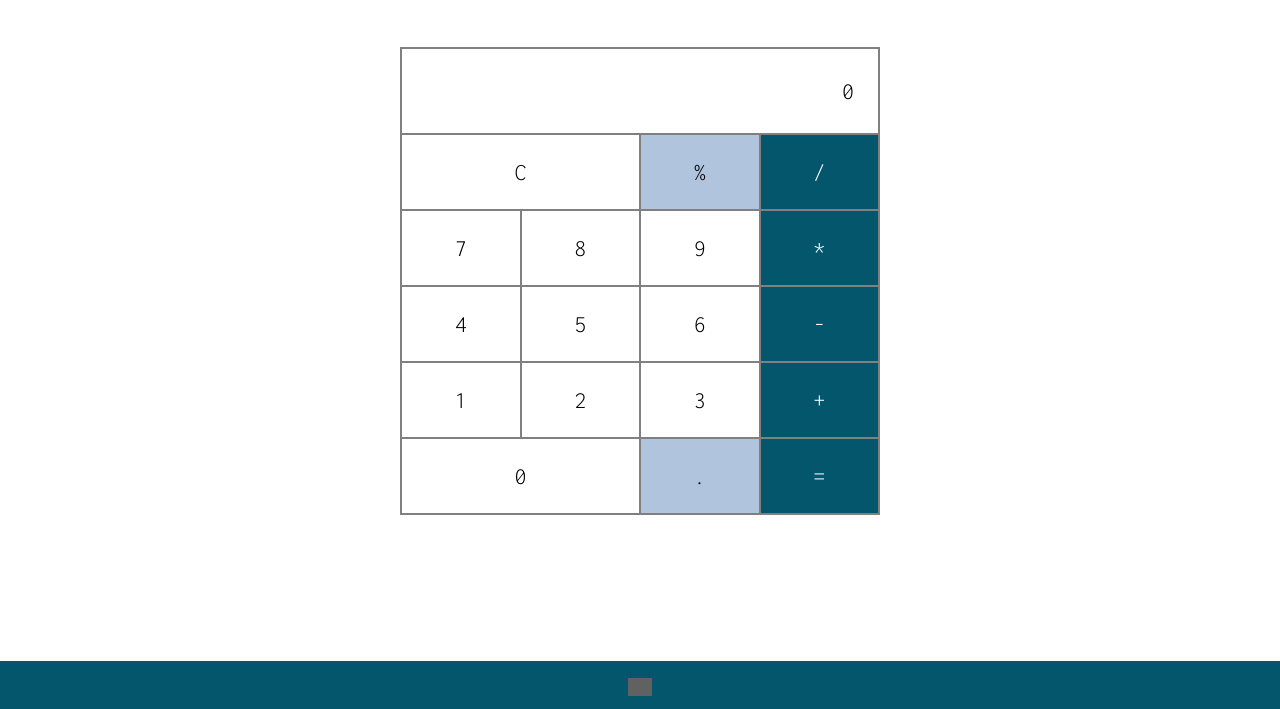
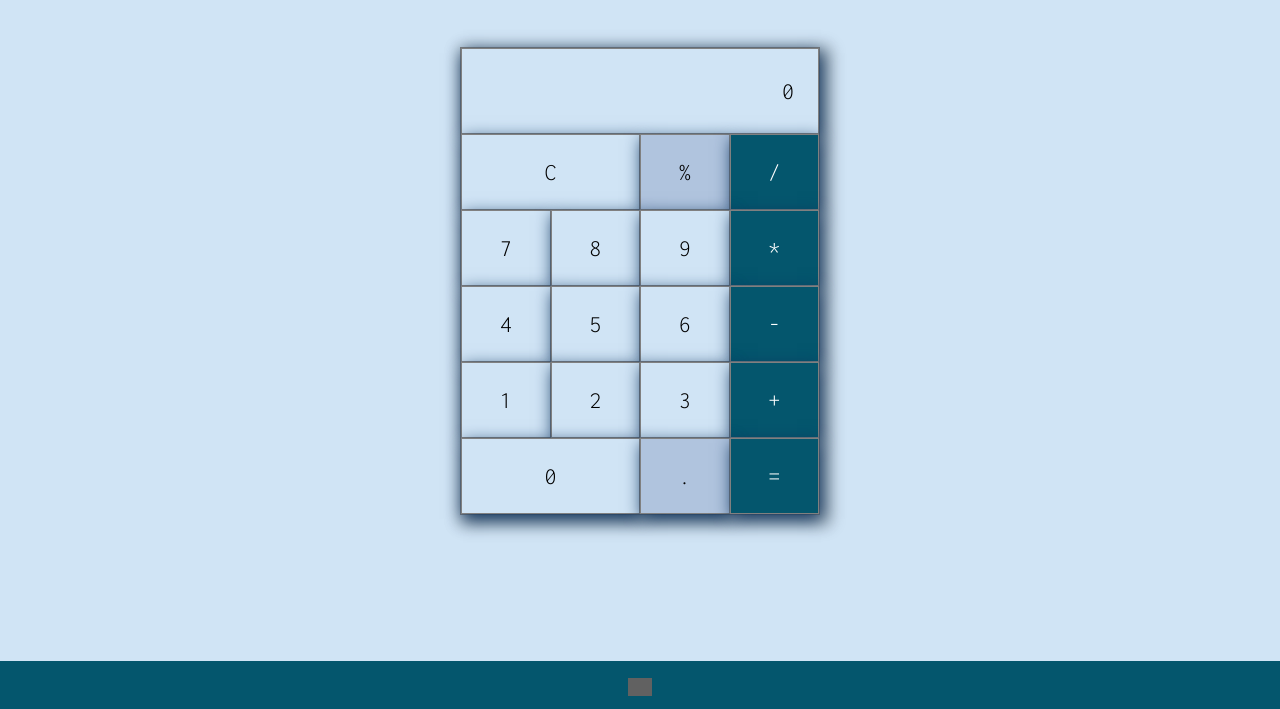
Before and after one commit to MaximilianoCoceres/calculadora, a plain HTML site: page index.html in a window 1280 px wide. Shown: the part 99-808 px from the top of the page. Drawn offline with Linux system fonts and the light colour scheme; grey boxes are pictures that could not be loaded.

Commit message:
agrego relieve a la calculadora

```diff
--- a/style.css
+++ b/style.css
@@ -14,6 +14,8 @@ html{
     height: 95vh;
     padding: 1em;
     font-size: 1.5em;
+    background: #D0E4F5
+
 
 
 }
@@ -23,8 +25,9 @@ html{
     display: flex;
     flex-direction: column;
     width: 100%;
-    max-width: 20em;
+    max-width: 15em;
     border: 1px solid grey;
+    box-shadow: 5px 5px 15px 5px rgba(0,0,0,0.33);
 }
 
 .calculator-display{
@@ -33,6 +36,7 @@ html{
     text-align: right;
     border: 1px solid gray;
     overflow-x: auto;
+    box-shadow: 2px 5px 16px 0px #0B325E, -9px -15px 0px -13px rgba(0,0,0,0);
 }
 
 .calculator-keypad{
@@ -52,8 +56,9 @@ html{
     padding: 1em 0;
     text-align: center;
     cursor: pointer;
-    background-color: #fff;
+    background: #D0E4F5;
     border: 1px solid gray;
+    box-shadow: 2px 5px 16px 0px #0B325E, -9px -15px 0px -13px rgba(0,0,0,0);
 }
 
 .keypad-button:hover{
```
